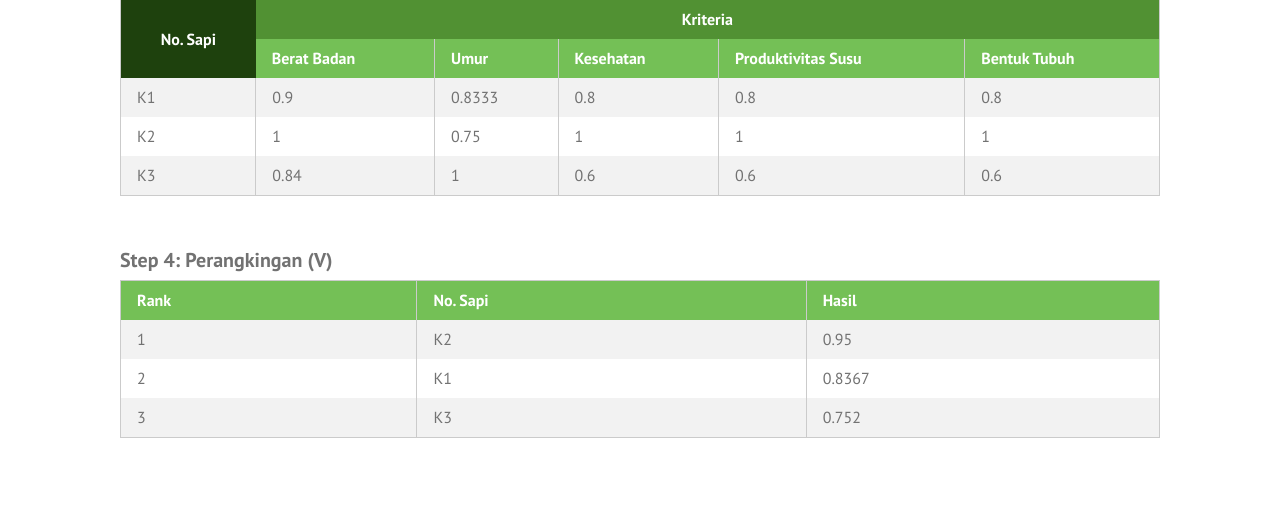
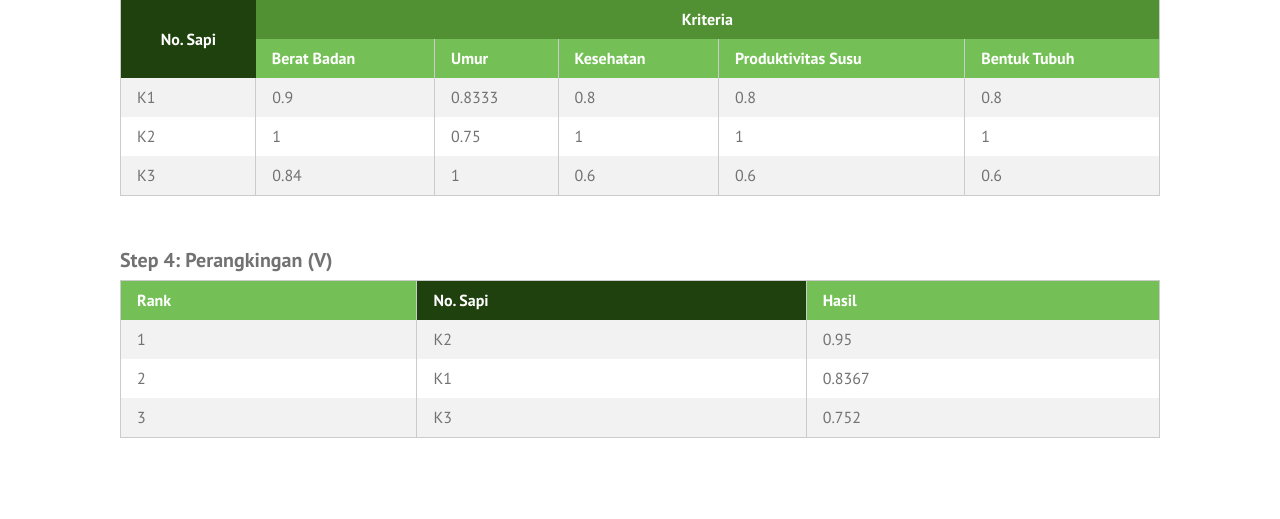
Before and after one commit to Snku1/Tugas-Akhir-SPK, a PHP site: page /ranking-saw.php in a window 1280 px wide. Shown: the part 880-1399 px from the top of the page. Run offline with PHP 8.4, Linux system fonts and the light colour scheme; a user stored in the database is signed in; data comes from the database, SQL or seed files in the repository.

Commit message:
Update ranking-saw.php

```diff
--- a/SPKFIX/ranking-saw.php
+++ b/SPKFIX/ranking-saw.php
@@ -234,7 +234,7 @@ endforeach;
 			<thead>
 				<tr>
 					<th>Rank</th>
-					<th>No. Sapi</th>
+					<th class="super-top-left">No. Sapi</th>
 					<th>Hasil</th>
 				</tr>
 			</thead>
```
